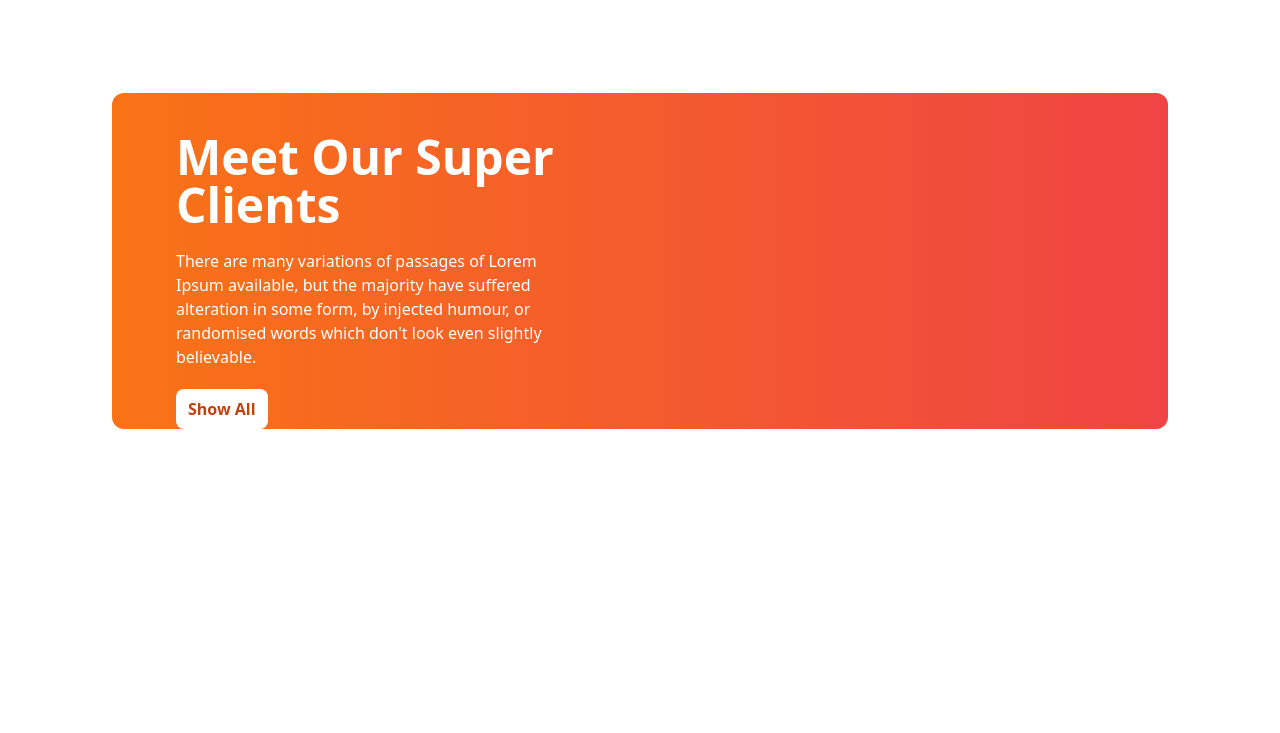
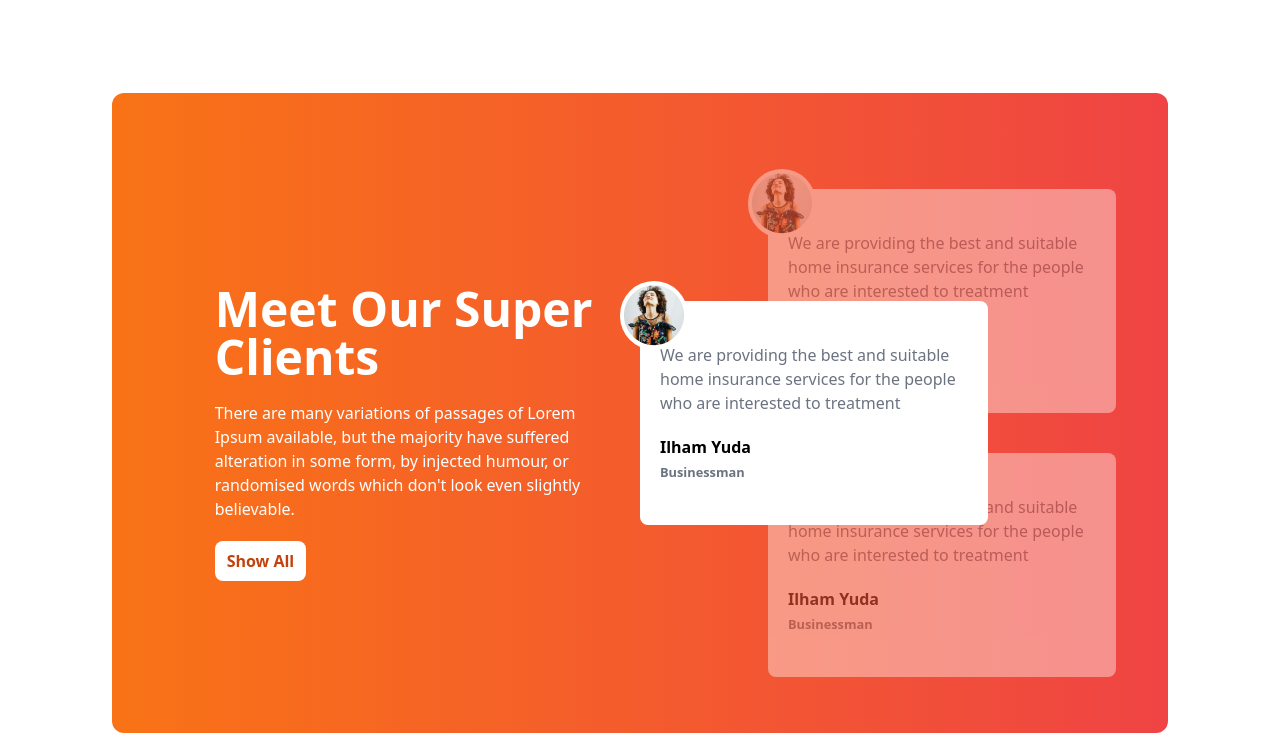
Before and after one commit to JoySarker2024/tea-house-tailwined, a plain HTML site: page index.html in a window 1280 px wide. Shown: the part 1650-2383 px from the top of the page. Before the commit the page ends 2079 px from the top, so only its background shows below. Drawn offline with nearby package versions, Linux system fonts and the light colour scheme.

Commit message:
reviews card section

```diff
--- a/index.html
+++ b/index.html
@@ -51,7 +51,8 @@
                     <img class="w-full" src="./images/banner.png" alt="">
                 </div>
                 <!-- card somting poblam-->
-                <div class="absolute flex items-center bg-white shadow-lg px-2 py-2 md:px-10 lg:py-4 rounded-lg top-28 md:top-80 md:left-32 lg:left-28">
+                <div
+                    class="absolute flex items-center bg-white shadow-lg px-2 py-2 md:px-10 lg:py-4 rounded-lg top-28 md:top-80 md:left-32 lg:left-28">
                     <!-- icon -->
                     <div><i class="fa-solid fa-star text-2xl text-amber-500"></i></div>
                     <!-- text -->
@@ -124,29 +125,83 @@
                 <!-- text section -->
                 <div>
                     <h1 class="text-5xl font-bold mb-5">Great Tea, Freshly Presented</h1>
-                <p class="text-gray-600">The meaning of gong cha is chanese is to provide the best tea to emperor from all possessions . It represents the highest quality and self expectation. Establishing in 2006, Gong cha had been deeply appreciated by its custoers  because of good words of mouth and unique customized service orginated from Taiwan.</p>
+                    <p class="text-gray-600">The meaning of gong cha is chanese is to provide the best tea to emperor
+                        from all possessions . It represents the highest quality and self expectation. Establishing in
+                        2006, Gong cha had been deeply appreciated by its custoers because of good words of mouth and
+                        unique customized service orginated from Taiwan.</p>
                     <br>
                     <h1 class="text-xl font-bold mb-3">Unique Taste</h1>
-                <p class="text-gray-600">A Unique and different style from other teapots gives a luxurious and minimalist impression</p>
+                    <p class="text-gray-600">A Unique and different style from other teapots gives a luxurious and
+                        minimalist impression</p>
                     <br>
                     <h1 class="text-xl font-bold mb-3">Premium Quality</h1>
-                <p class="text-gray-600">Premium Quality that makes tea more elegant and more durable when you use it.</p>
+                    <p class="text-gray-600">Premium Quality that makes tea more elegant and more durable when you use
+                        it.</p>
                 </div>
             </div>
         </section>
 
         <!-- Reviews section -->
         <section class="md-24">
-        <div class="bg-gradient-to-r from-orange-500 to-red-500 rounded-xl text-white px-7 md:px-16 grid grid-cols-1 lg:grid-cols-2">
+            <div
+                class="bg-gradient-to-r from-orange-500 to-red-500 rounded-xl text-white px-7 md:px-16 grid grid-cols-1 lg:grid-cols-2">
                 <!-- text section -->
+                <div class="flex justify-center items-center overflow-hidden">
                     <div class="w-5/6">
                         <h1 class="text-5xl font-bold mb-5 mt-10">Meet Our Super Clients</h1>
-                <p class="mb-5">There are many variations of passages of Lorem Ipsum available, but the majority have suffered alteration in some form, by injected humour, or randomised words which don't look even slightly believable. </p>
+                        <p class="mb-5">There are many variations of passages of Lorem Ipsum available, but the majority
+                            have suffered alteration in some form, by injected humour, or randomised words which don't
+                            look even slightly believable. </p>
                         <button class="bg-white text-orange-700 font-bold px-3 py-2 rounded-lg">Show All</button>
                     </div>
 
-             <!-- reviews section -->
-              <div></div>
+                </div>
+                <!-- reviews card section -->
+                <div class="relative py-24">
+                    <!-- medil card -->
+                   <div class="absolute z-10 top-44 md:top-52">
+                    <div
+                    class=" h-56 w-full md:w-3/4 bg-white text-black rounded-lg flex items-center px-5">
+                    <div class="absolute -top-5 -left-5 bg-white rounded-full">
+                        <img class="p-1" src="./images/client.png" alt="">
+                    </div>
+                    <div>
+                        <p class="text-gray-500 mb-5">We are providing the best and suitable home insurance services
+                            for the people who are interested to treatment</p>
+                        <h1 class="font-bold">Ilham Yuda</h1>
+                        <small class="text-gray-500 font-bold">Businessman</small>
+                    </div>
+                </div>
+
+                   </div>
+                    <!-- top card -->
+                    <div
+                        class="relative left-8 md:left-32 h-56 w-full md:w-3/4 bg-white text-black rounded-lg flex items-center px-5 opacity-40">
+                        <div class="absolute -top-5 -left-5 bg-white rounded-full">
+                            <img class="p-1" src="./images/client.png" alt="">
+                        </div>
+                        <div>
+                            <p class="text-gray-500 mb-5">We are providing the best and suitable home insurance services
+                                for the people who are interested to treatment</p>
+                            <h1 class="font-bold">Ilham Yuda</h1>
+                            <small class="text-gray-500 font-bold">Businessman</small>
+                        </div>
+                    </div>
+
+                    <!-- buttom card -->
+                    <div
+                        class="relative left-8 md:left-32 top-10 h-56 w-full md:w-3/4 bg-white text-black rounded-lg flex items-center px-5 opacity-40">
+                        <div class="absolute -top-5 -left-5 bg-white rounded-full">
+                            <img class="p-1" src="./images/client.png" alt="">
+                        </div>
+                        <div>
+                            <p class="text-gray-500 mb-5">We are providing the best and suitable home insurance services
+                                for the people who are interested to treatment</p>
+                            <h1 class="font-bold">Ilham Yuda</h1>
+                            <small class="text-gray-500 font-bold">Businessman</small>
+                        </div>
+                    </div>
+                </div>
             </div>
         </section>
     </main>
```
Lines whose indentation alone changed are shown as unchanged.
